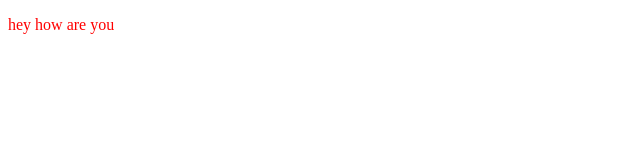
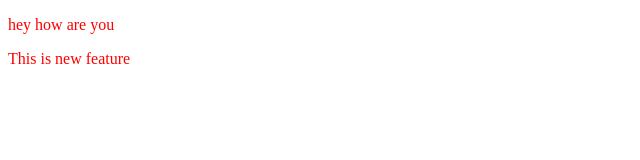
Before and after one commit to ankitS355/LocalRepository, a plain HTML site: page index.html in a window 1280 px wide. Shown: the whole page, without its empty margins (0-640 px from the left). Drawn offline with Linux system fonts and the light colour scheme.

Commit message:
Add new feature

```diff
--- a/index.html
+++ b/index.html
@@ -8,5 +8,5 @@
 </head>
 <body>
     <p>hey how are you</p>
+    <p>This is new feature</p>
 </body>
-</html>
```
